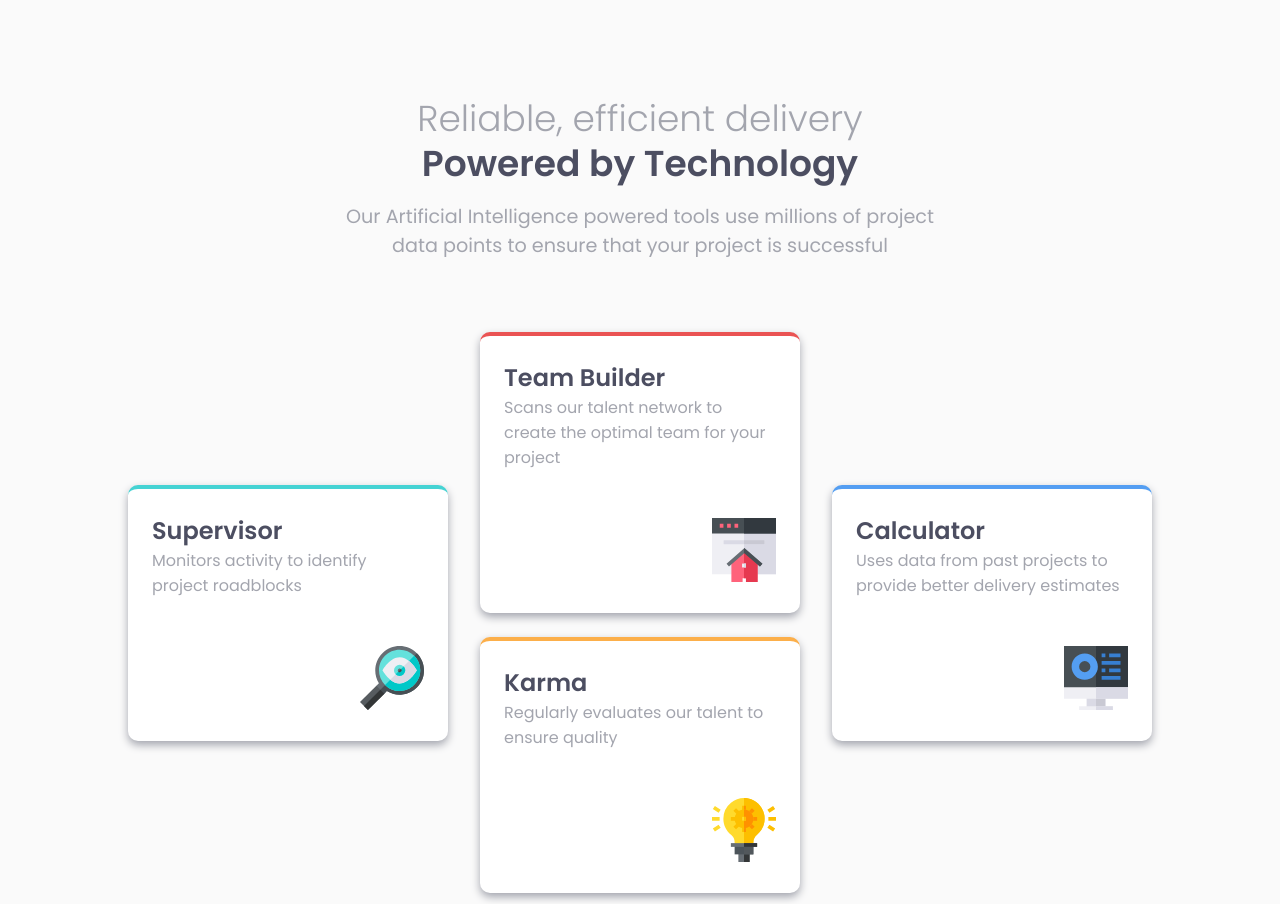
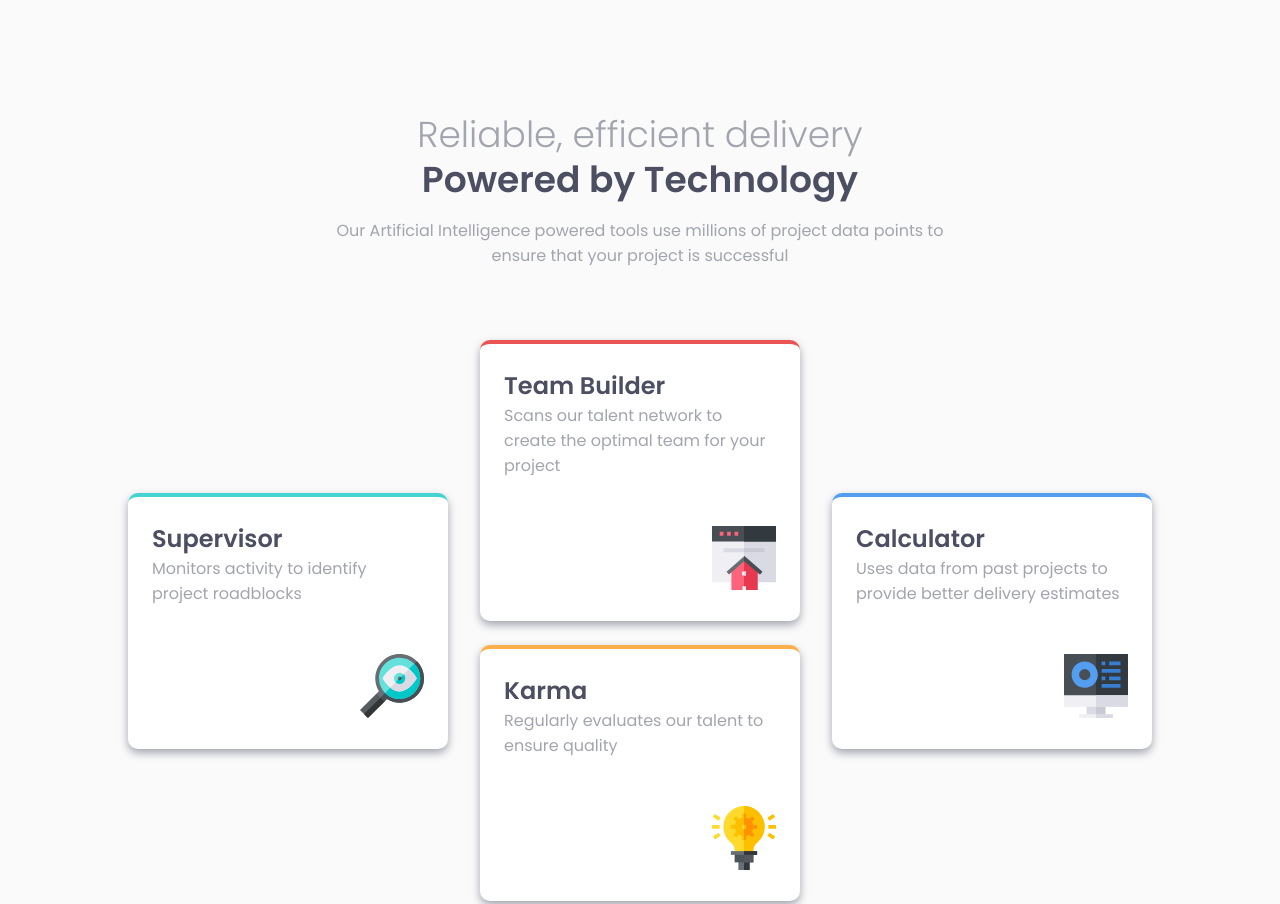
Before and after one commit to MatFrat95/chellenge-006, a plain HTML site: page index.html in a window 1280 px wide. Shown: the top 904 px of the page. Drawn offline with Linux system fonts and the light colour scheme.

Commit message:
changed margins and sizes of header and main text

```diff
--- a/scss/style.scss
+++ b/scss/style.scss
@@ -19,7 +19,7 @@
 	// font styles
 	--poppins: 'Poppins', serif;
 	// font sizes
-	--text-font-size: clamp(1rem, 1.5vw, 1.25rem);
+	--text-font-size: clamp(1rem, 1.25vw, 1.15rem);
 
 	--color-border: 0.25rem solid;
 }
@@ -43,7 +43,7 @@ h2 {
 }
 
 .main {
-	margin: 6rem auto;
+	margin: 7rem auto;
 }
 
 // header
@@ -61,7 +61,7 @@ h2 {
 }
 .main__text {
 	margin: 1rem auto 3rem;
-	width: min(600px, 55vw);
+	width: min(660px, 65vw);
 	font-size: var(--text-font-size);
 	text-align: center;
 }
```
Also changed, not shown: css/style.css, 1 other file.
